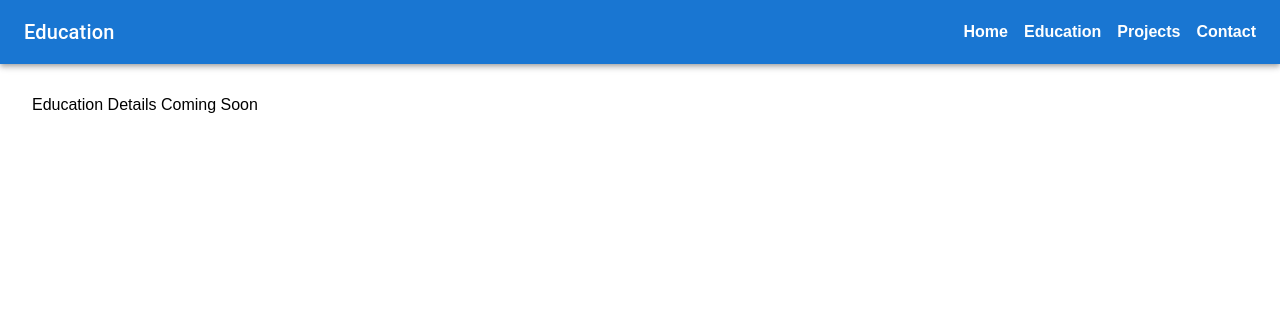
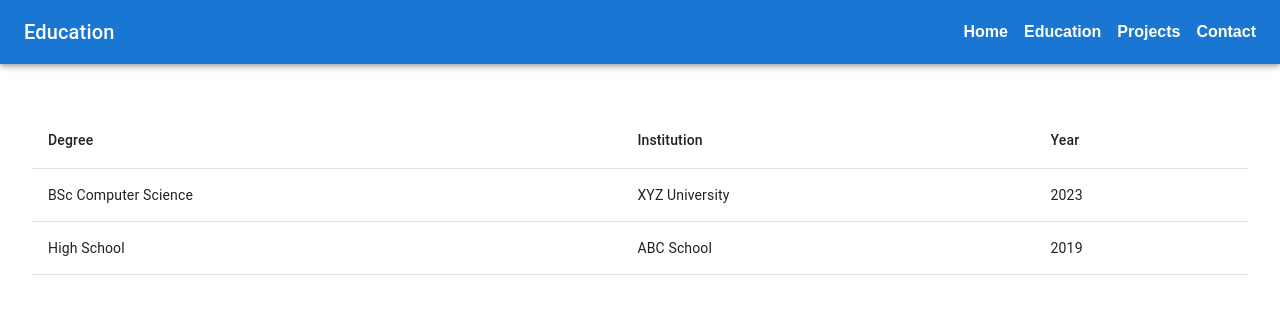
Before and after one commit to sadbrownladd/react-portfolio-2025, a React (Vite) app: page /education in a window 1280 px wide. Shown: the top 314 px of the page. Built offline with nearby package versions, Linux system fonts and the light colour scheme.

Commit message:
feat: enhance Education with CustomTable and Contact with CustomInput

```diff
--- a/src/pages/Contact/index.jsx
+++ b/src/pages/Contact/index.jsx
@@ -1,8 +1,17 @@
+import { useState } from 'react';
 import styles from './Contact.module.css';
 import { usePageTitle } from '../../context/PageTitleContext';
+import CustomInput from '../../components/CustomInput';
 
 export default function Contact() {
   const { setTitle } = usePageTitle();
   setTitle('Contact');
-  return <div className={styles.contact}>Contact Info Coming Soon</div>;
+  const [name, setName] = useState('');
+  const [email, setEmail] = useState('');
+  return (
+    <div className={styles.contact}>
+      <CustomInput label="Name" value={name} onChange={(e) => setName(e.target.value)} />
+      <CustomInput label="Email" value={email} onChange={(e) => setEmail(e.target.value)} />
+    </div>
+  );
 }
--- a/src/pages/Education/index.jsx
+++ b/src/pages/Education/index.jsx
@@ -1,8 +1,18 @@
 import styles from './Education.module.css';
 import { usePageTitle } from '../../context/PageTitleContext';
+import CustomTable from '../../components/CustomTable';
 
 export default function Education() {
   const { setTitle } = usePageTitle();
   setTitle('Education');
-  return <div className={styles.education}>Education Details Coming Soon</div>;
+  const headers = ['Degree', 'Institution', 'Year'];
+  const rows = [
+    { Degree: 'BSc Computer Science', Institution: 'XYZ University', Year: '2023' },
+    { Degree: 'High School', Institution: 'ABC School', Year: '2019' },
+  ];
+  return (
+    <div className={styles.education}>
+      <CustomTable headers={headers} rows={rows} />
+    </div>
+  );
 }
```
